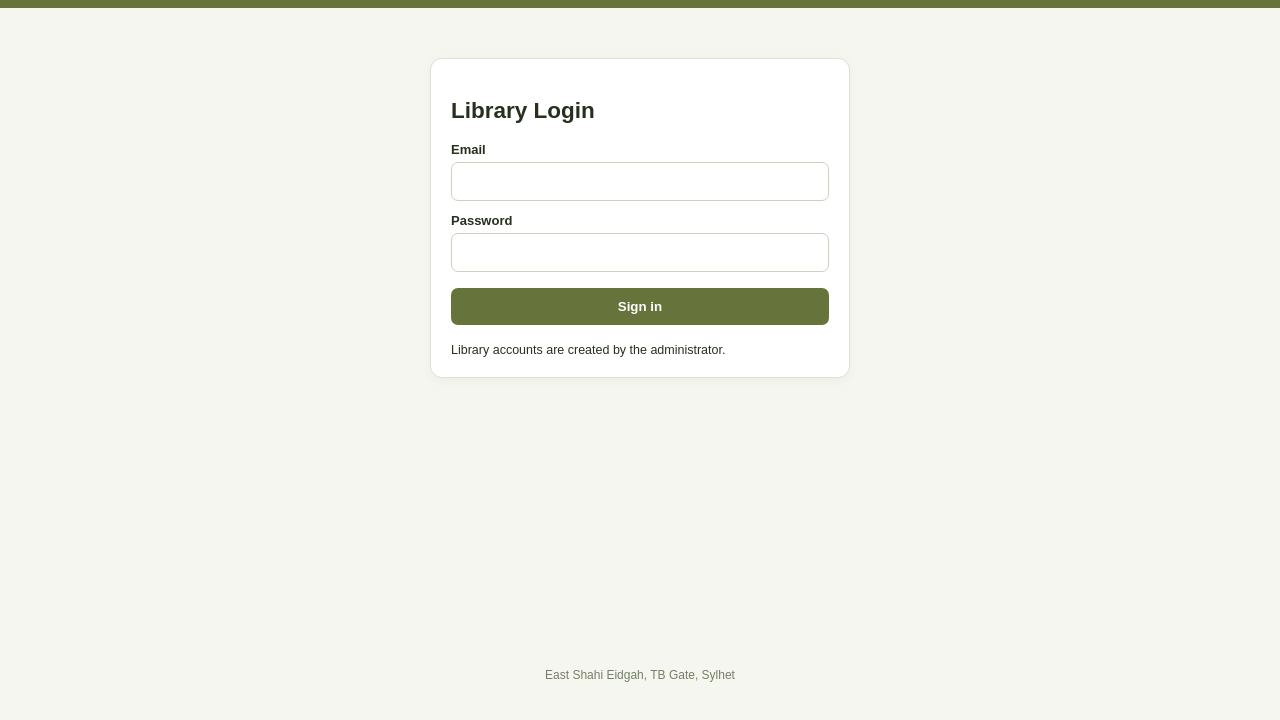
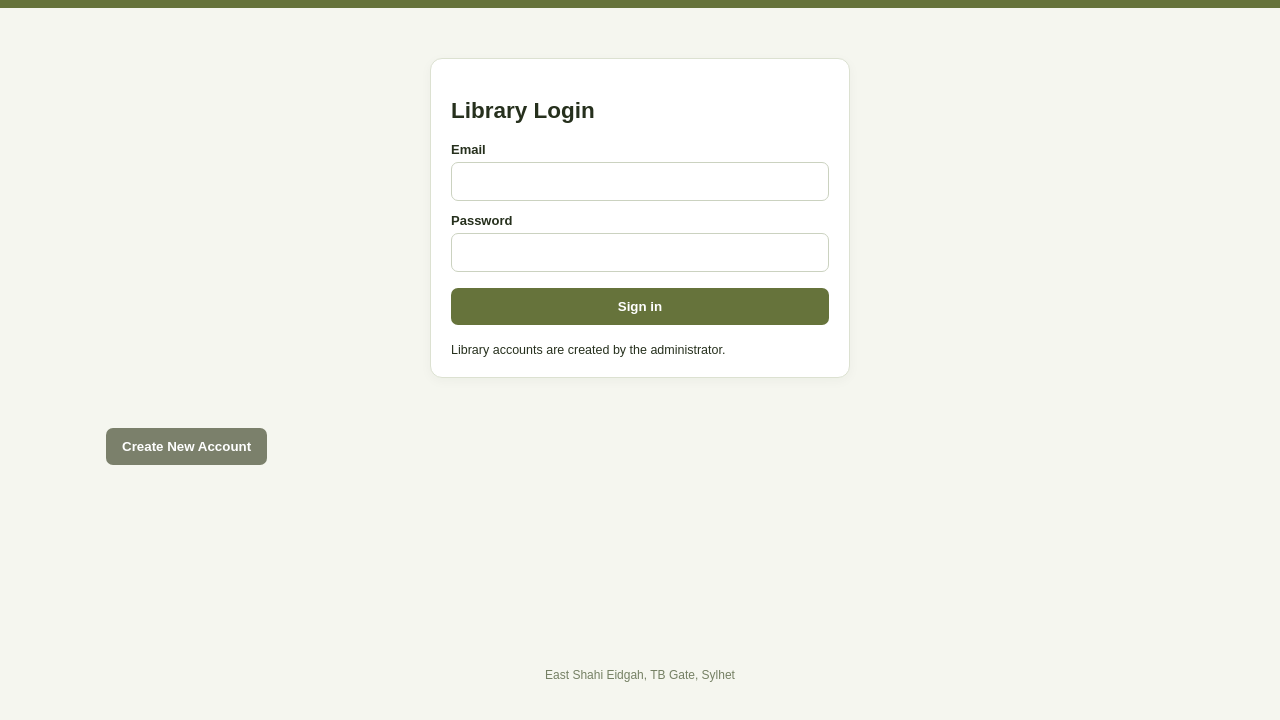
Before and after one commit to RTMIHRDCLIBRARY/RTMI-HRDC-LIBRARY, a plain HTML site: page index.html in a window 1280 px wide. Shown: the part 70-790 px from the top of the page. Drawn offline with Linux system fonts and the light colour scheme; a script that the page names is missing.

Commit message:
Add 'Create New Account' button to login panel
Added a button for creating a new account in the login section.

```diff
--- a/index.html
+++ b/index.html
@@ -2,7 +2,9 @@
 <header><div class="logo">RTMI</div><div><h1>RTMI-HRDC Library</h1><small>Digital Library • Estd. 2015</small></div><button id="logout" class="hidden">Sign out</button></header>
 <main><section id="login" class="panel login"><h2>Library Login</h2><form id="loginForm"><label>Email</label><input id="email" type="email" required><label>Password</label><input id="password" type="password" required><button>Sign in</button></form><p id="loginMsg"></p><small>Library accounts are created by the administrator.</small></section>
 </section>
-
+<button type="button" id="showRegister" class="secondary">
+  Create New Account
+</button>
 <section id="registerPanel" class="hidden">
   <h2>New Member Registration</h2>
   <p>Register for RTMI-HRDC Library access.</p>
```
